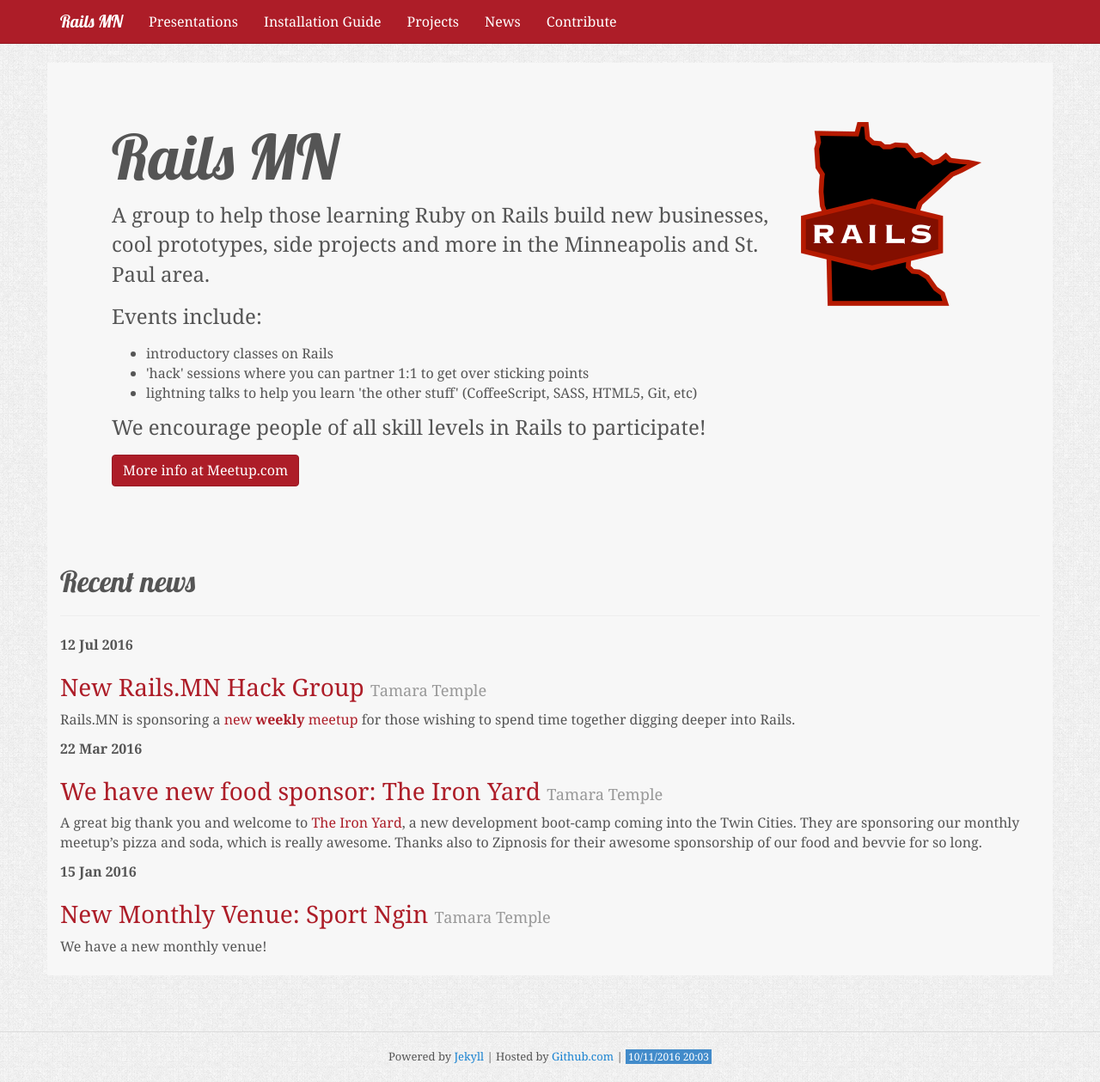
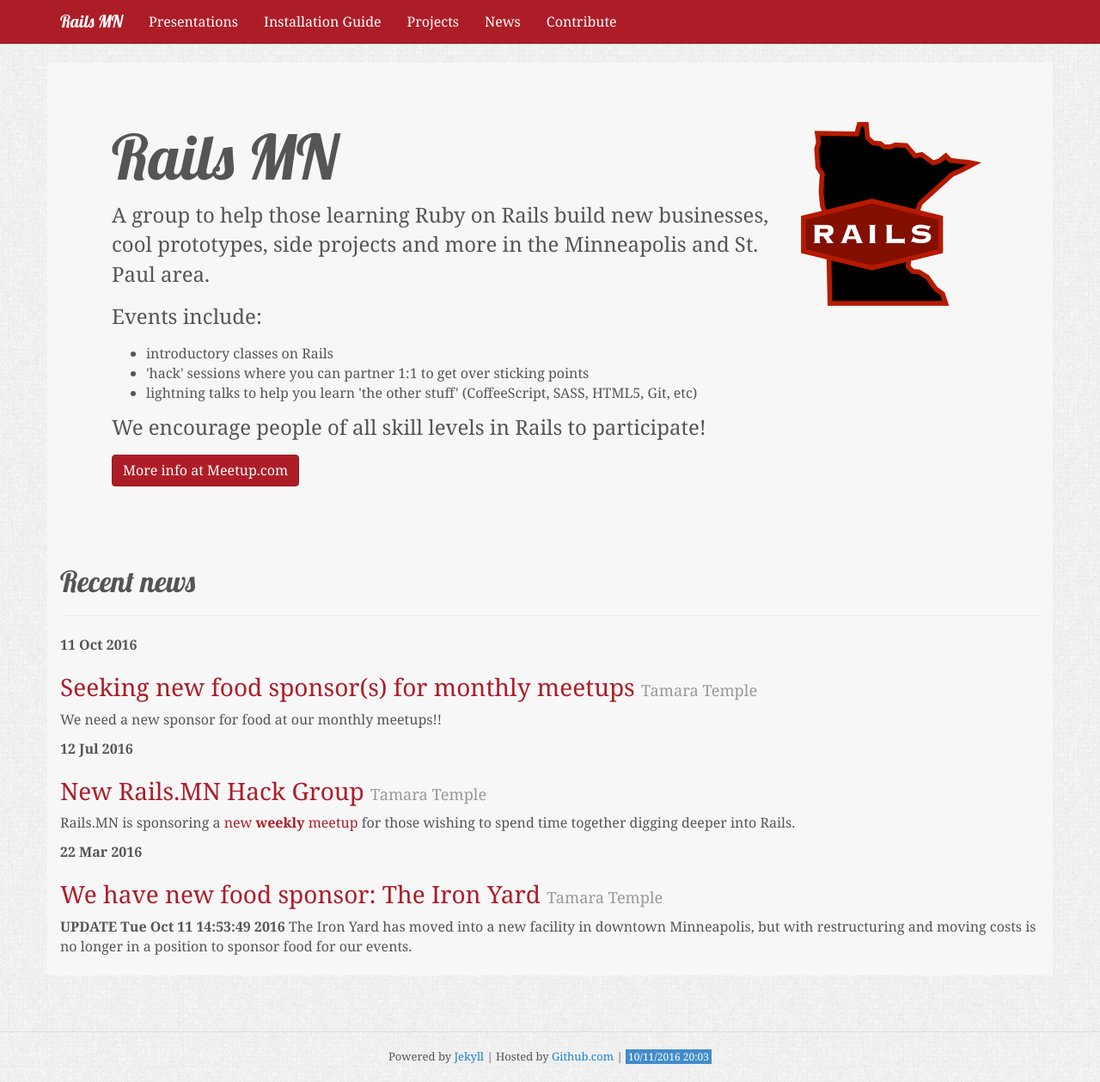
Before and after one commit to railsmn/railsmn.github.io, a Jekyll site: the page built from index.html, in a window 1280 px wide. Shown: the whole page at 86% size. Built offline with Jekyll 4.4.1, drawn with Linux system fonts in a browser that asks for light colours.

Commit message:
lost food sponsor

```diff
--- a/_posts/2016-03-22-new-food-sponsor-the-iron-yard.md
+++ b/_posts/2016-03-22-new-food-sponsor-the-iron-yard.md
@@ -7,6 +7,13 @@
   url: "http://www.tamouse.org"
 
 ---
+
+**UPDATE Tue Oct 11 14:53:49 2016** The Iron Yard has moved into a new
+facility in downtown Minneapolis, but with restructuring and moving
+costs is no longer in a position to sponsor food for our events.
+
+------
+
 
 A great big thank you and welcome to [The Iron Yard], a new
 development boot-camp coming into the Twin Cities. They are sponsoring
--- /dev/null
+++ b/_posts/2016-10-11-looking-for-new-sponsors.markdown
@@ -0,0 +1,20 @@
+---
+layout: post
+title: "Seeking new food sponsor(s) for monthly meetups"
+
+author:
+  name: "Tamara Temple"
+  email: "tamouse@gmail.com"
+  url: "http://www.tamouse.org"
+
+---
+
+We need a new sponsor for food at our monthly meetups!!
+
+Our most recent food sponsor is no longer able to support us. We have
+a need for food and drink for 15-25 people per meeting. If you're
+interested, please contact
+[Tamara Temple]({mailto:tamouse@gmail.com}).
+
+If you're a member, also cast around to see if people in your network
+are interested in sponsoring us.
```
Also changed, not shown: presentations/index.md (+3 -0 lines).
